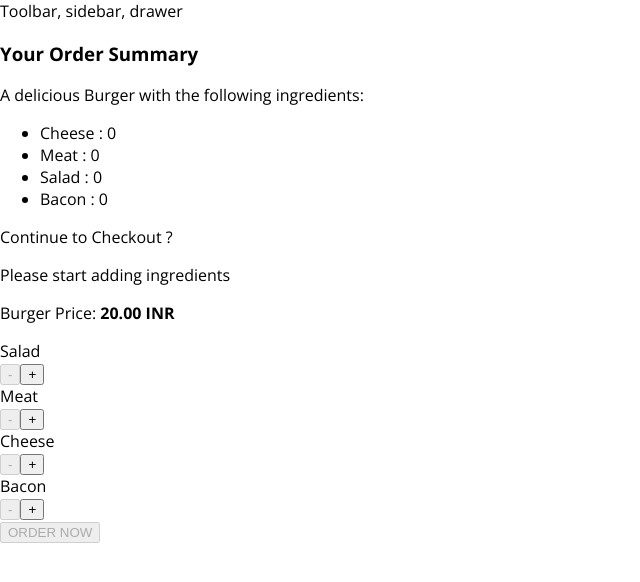
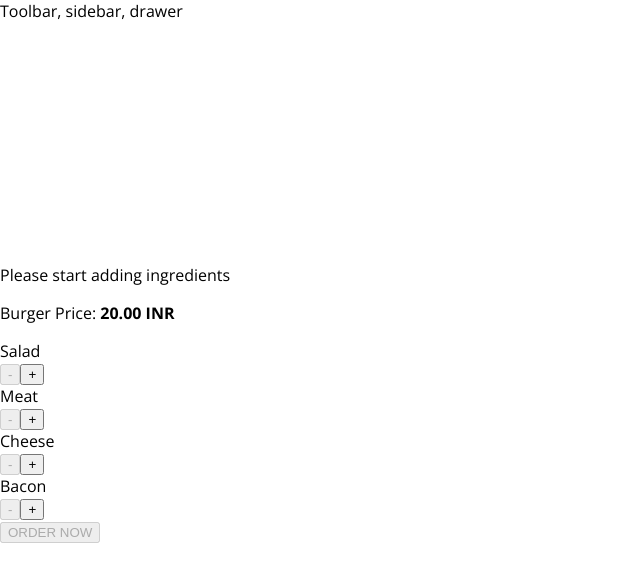
Before and after one commit to mayyu9/burger-app-web, a React app: page / in a window 1280 px wide. Shown: the top 582 px of the page, without its empty margins (0-640 px from the left). Built offline with nearby package versions, Linux system fonts and the light colour scheme.

Commit message:
Added modal visibility condition.

```diff
--- a/src/components/BuildControls/BuildControls.js
+++ b/src/components/BuildControls/BuildControls.js
@@ -26,6 +26,7 @@
             })}
             <button
                 className={classes.OrderButton}
+                onClick={props.handler}
                 disabled={!props.purchasable}>ORDER NOW</button>
         </div>
     )
--- a/src/components/UI/Modal/Modal.js
+++ b/src/components/UI/Modal/Modal.js
@@ -2,8 +2,13 @@
 import classes from './Modal.css';
 
 const Modal = (props) => (
-    <div className={classes.Modal}>
-       {props.children}
+    <div
+        className={classes.Modal}
+        style={{
+            transform: props.show ? 'translateY(0)' : 'translateY(-100vh)',
+            opacity: props.show? 1 : 0,
+        }}>
+        {props.children}
     </div>
 )
 
--- a/src/containers/BurgerBuilder/BurgerBuilder.js
+++ b/src/containers/BurgerBuilder/BurgerBuilder.js
@@ -22,6 +22,7 @@
         },
         totalPrice: 20,
         purchasable: false,
+        showModal:false,
      }
 
      updatePurchasable = (ingredients) => {
@@ -60,7 +61,6 @@
             else
                 return;
 
-
          //calculate the price:
          const oldPrice = this.state.totalPrice;
          const priceDeduction = INGREDIENTS_PRICE[type];
@@ -68,6 +68,10 @@
          this.setState({ingredients:updateIngredients, totalPrice:newPrice});
          this.updatePurchasable(updateIngredients);
      }
+
+    orderHandler = ()=>{
+        this.setState({showModal:true});
+    }
     render(){
         const disableInfo = {...this.state.ingredients};
 
@@ -77,7 +81,7 @@
 
         return(
             <Aux>
-                <Modal>
+                <Modal show={this.state.showModal}>
                     <OrderSummary ingredients={this.state.ingredients} />
                 </Modal>
                 <Burger ingredients= {this.state.ingredients} />
@@ -86,6 +90,7 @@
                     ingredientSub= {this.removeIngredientsHandler}
                     disabled={disableInfo}
                     price={this.state.totalPrice}
+                    handler={this.orderHandler}
                     purchasable={this.state.purchasable} />
             </Aux>
         );
```
